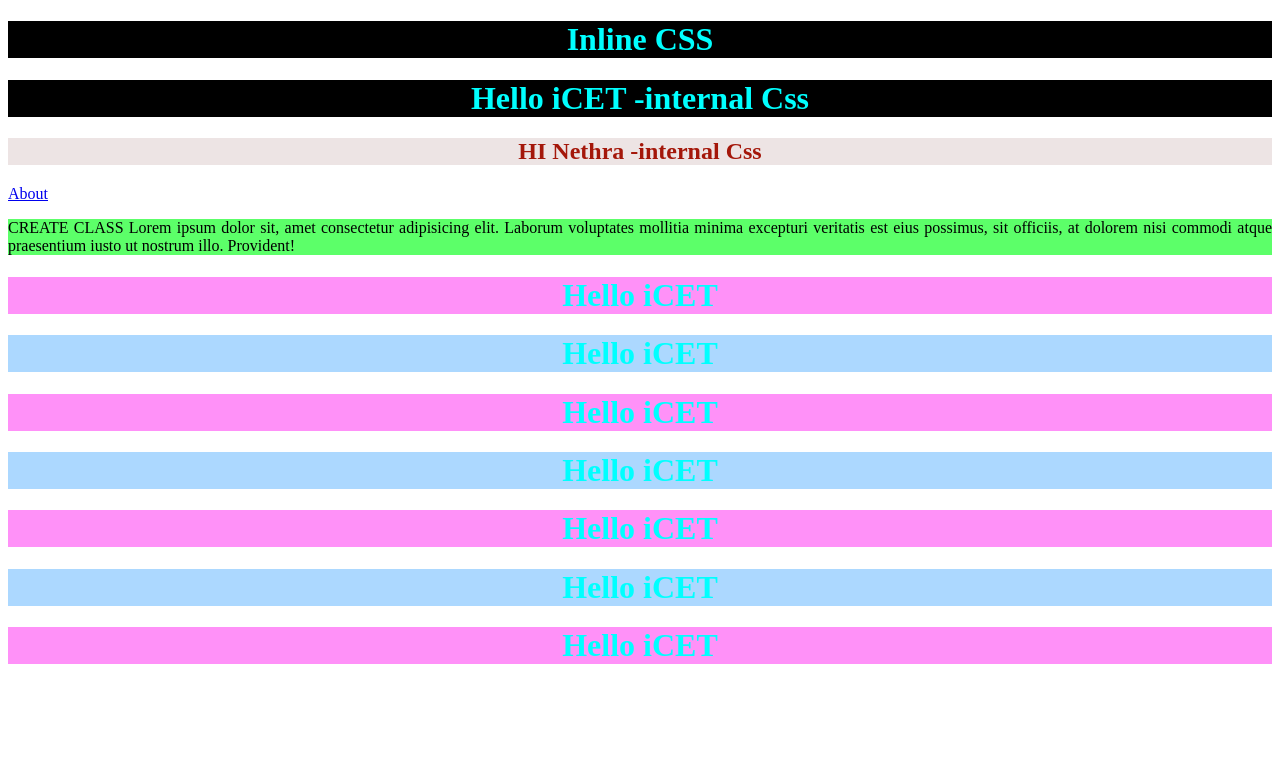
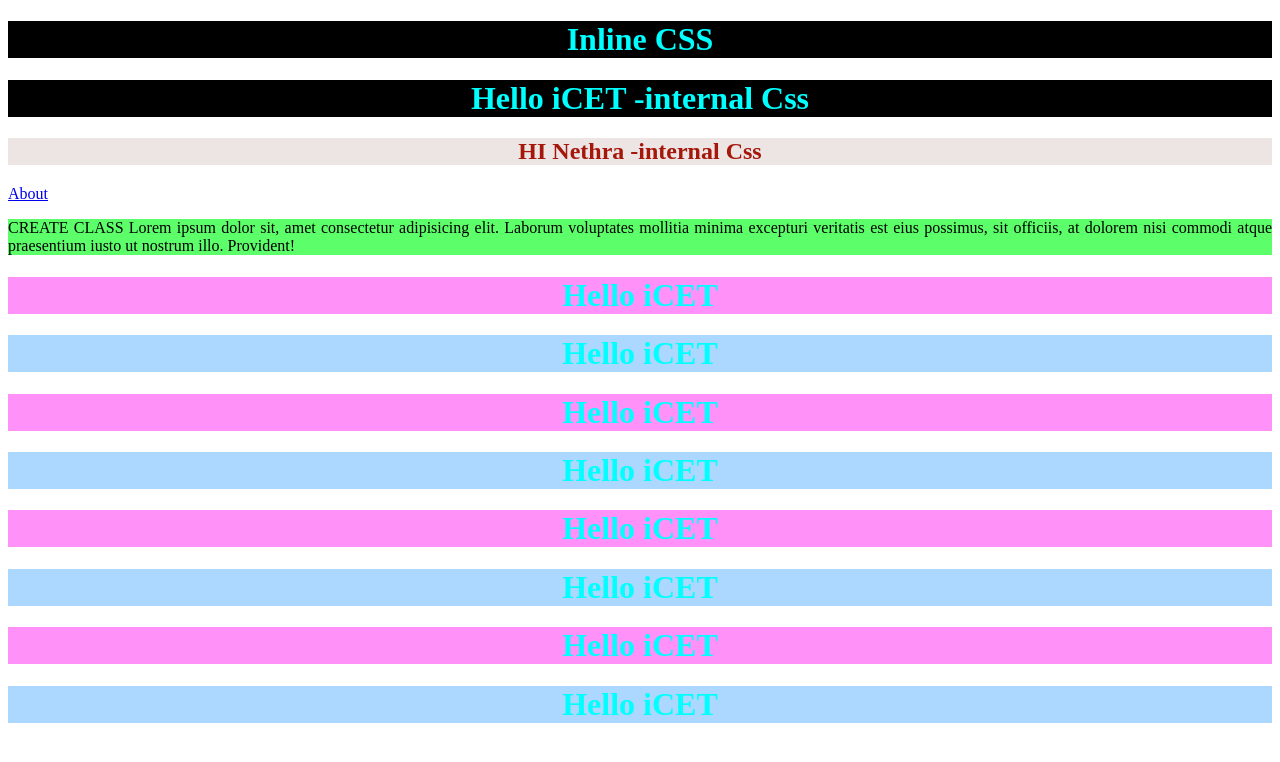
Before and after one commit to Nezii26/Day_04, a plain HTML site: page index.html in a window 1280 px wide. Drawn offline with Linux system fonts and the light colour scheme.

Commit message:
commit_groupclass

```diff
--- a/index.html
+++ b/index.html
@@ -23,6 +23,7 @@
     <h1 class="odd">Hello iCET</h1>
     <h1 class="even">Hello iCET</h1>
     <h1 class="odd">Hello iCET</h1>
+    <h1 class="even">Hello iCET</h1>
 
 </body>
 </html>
```
